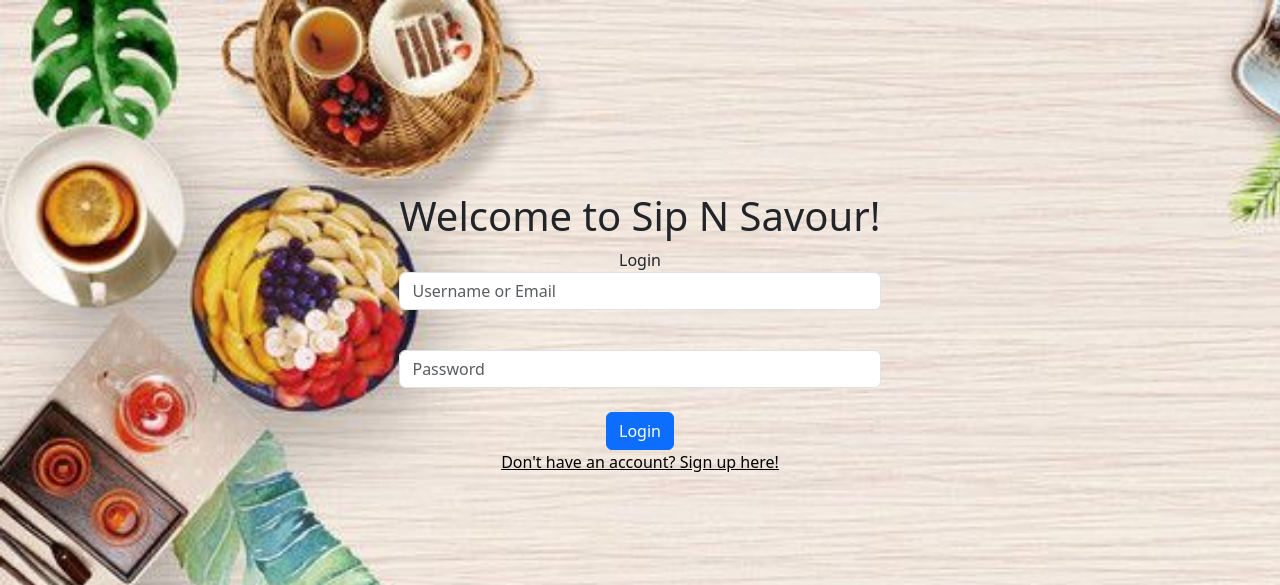
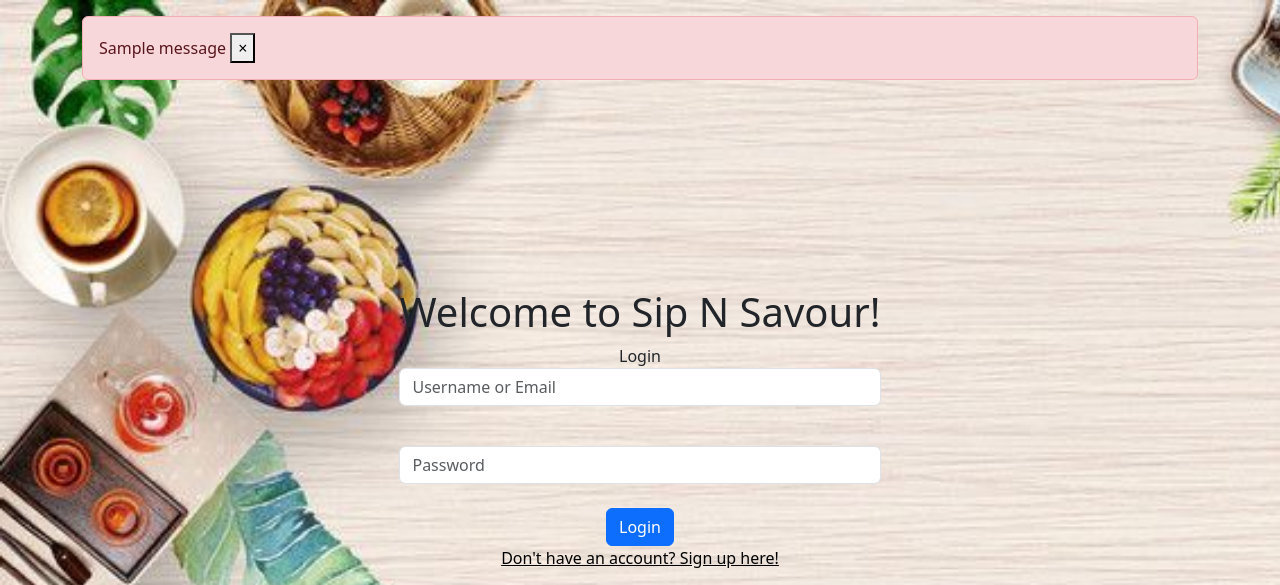
Before and after one commit to DarkSla5her/final_year_project, a Django app: page /food_recommendation/login/ in a window 1280 px wide. Shown: the top 585 px of the page. Run offline with Django 4.2, Linux system fonts and the light colour scheme; one stand-in notice (Sample message) is shown.

Commit message:
error messages

```diff
--- a/Django_finalyear_app/final_year_app/food_recommendation/templates/food_recommendation/login.html
+++ b/Django_finalyear_app/final_year_app/food_recommendation/templates/food_recommendation/login.html
@@ -35,6 +35,19 @@
       </style>
 </head>
 <body>
+  <!-- Display error messages -->
+  {% if messages %}
+  <div class="container mt-3">
+      {% for message in messages %}
+          <div class="alert alert-danger alert-dismissible fade show" role="alert">
+              {{ message }}
+              <button type="button" class="close" data-dismiss="alert" aria-label="Close">
+                  <span aria-hidden="true">&times;</span>
+              </button>
+          </div>
+      {% endfor %}
+  </div>
+{% endif %}
   <form method="POST" action="{% url 'login' %}">
     {% csrf_token %}
     <div class="box">
--- a/Django_finalyear_app/final_year_app/food_recommendation/views.py
+++ b/Django_finalyear_app/final_year_app/food_recommendation/views.py
@@ -26,7 +26,9 @@ def signup(request):
             return redirect('login')
         else:
             print("Form is not valid")
-            print(form.errors.as_data())  # More detailed form errors
+            # Pass form errors to template context
+            context = {'form': form}
+            return render(request, 'food_recommendation/signup.html', context)
     else:
         form = SignUpForm()
     return render(request, 'food_recommendation/signup.html', {'form': form})
@@ -43,10 +45,8 @@ def login_view(request):
             if user is not None:
                 login(request, user)
                 return redirect('homepage')  # Redirect to the homepage
-            else:
-                messages.error(request, "Invalid username or password.")
-        else:
-            messages.error(request, "Invalid username or password.")
+        # Display error message for invalid username or password
+        messages.error(request, "Invalid username or password.")
     else:
         form = AuthenticationForm()
     return render(request, 'food_recommendation/login.html', {'form': form})
```
Also changed, not shown: Django_finalyear_app/final_year_app/food_recommendation/templates/food_recommendation/signup.html (+9 -0 lines), Django_finalyear_app/final_year_app/db.sqlite3.
